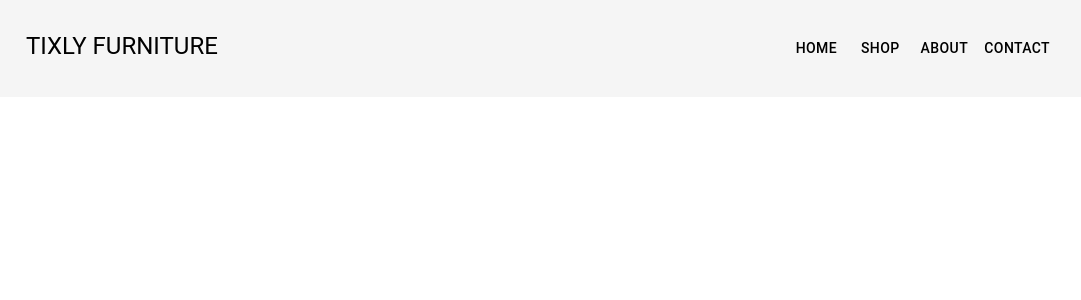
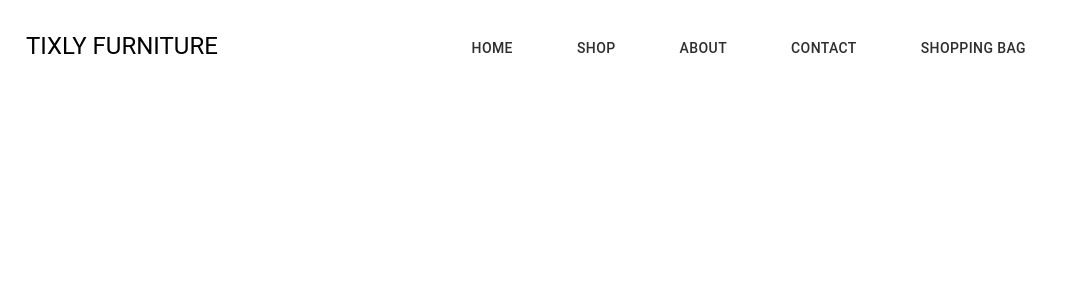
Before and after one commit to Mujakkir85/Add-To-Cart, a React (Create React App) app: page / in a window 1280 px wide. Shown: the top 300 px of the page, without its empty margins (98-1179 px from the left). Built offline with nearby package versions, Linux system fonts and the light colour scheme.

Commit message:
complete navber

```diff
--- a/src/pages/HomeTwo.js
+++ b/src/pages/HomeTwo.js
@@ -11,10 +11,15 @@ const theme = createTheme({
             dark: '#fff',
         },
         background:{
-            bg_main: '#f5f5f5',
+            bg_main: '#fff',
             bg_second: '#FADAAC',
+        },
+        textcolor:{
+            main: '#2E2E2E',
+            second: '#fff',
         }
     }
+    //typography
 })
 
 const MyComponent = () => {
--- a/src/pages/Nav.js
+++ b/src/pages/Nav.js
@@ -1,6 +1,7 @@
-import React from 'react'
-import {Box, Typography, AppBar, Toolbar, IconButton, styled, List, Button, Stack} from "@mui/material";
+import React, {useState} from 'react'
+import {Box, Typography, AppBar, Toolbar, IconButton, styled, List, Button, Stack, Drawer} from "@mui/material";
 import MenuIcon from '@mui/icons-material/Menu';
+import ShoppingBagIcon from '@mui/icons-material/ShoppingBag';
 
 const SimpleAppBar = styled(AppBar)(({theme}) =>({
     color: theme.palette.primary.main,
@@ -8,15 +9,42 @@ const SimpleAppBar = styled(AppBar)(({theme}) =>({
     boxShadow: 'none',
 }))
 
+const NavButton = styled(Button)(({theme})=>({
+    color: theme.palette.textcolor.main,
+}))
+
 const Nav = () =>{
-    const navItems = ['HOME', 'SHOP', 'ABOUT', 'CONTACT']
+    const [manuState, setManuState] = useState(false)
+    const navItems = ['HOME', 'SHOP', 'ABOUT', 'CONTACT', 'SHOPPING BAG']
+
+    const openMenu = () =>{
+        setManuState(true)
+    }
+
+    const closeMenu = () =>{
+        setManuState(false)
+    }
     return(
         <Box>
             <SimpleAppBar component="nav">
                 <Toolbar>
-                    <IconButton sx={{display:{sm:'none'}}}>
-                        <MenuIcon></MenuIcon>
-                    </IconButton>
+                        <MenuIcon onClick={openMenu} sx={{display:{sm:'none'}}}>
+                        </MenuIcon>
+                            <Drawer
+                                anchor= "left"
+                                open={manuState}
+                                onclose={closeMenu}
+                                sx={{display:{sm:'none'}}}
+                            >
+                                <Stack direction="column" role="presentation" onClick={closeMenu}>
+                                    {navItems.map((item)=>(
+                                        <NavButton>
+                                            {item}
+                                        </NavButton>
+                                    ))}
+                                </Stack>
+                            </Drawer>
+
                     <Stack sx={{ display: 'flex',
                         flexDirection:'row' ,
                         flexGrow: 1,
@@ -32,9 +60,10 @@ const Nav = () =>{
 
                     <Box sx={{display: {xs:'none', sm:'block'}}}>
                         {navItems.map((item)=>(
-                            <Button>
+                            <NavButton
+                            sx={{px:4,}}>
                                 {item}
-                            </Button>
+                            </NavButton>
                         ))}
                     </Box>
                     </Stack>
```
